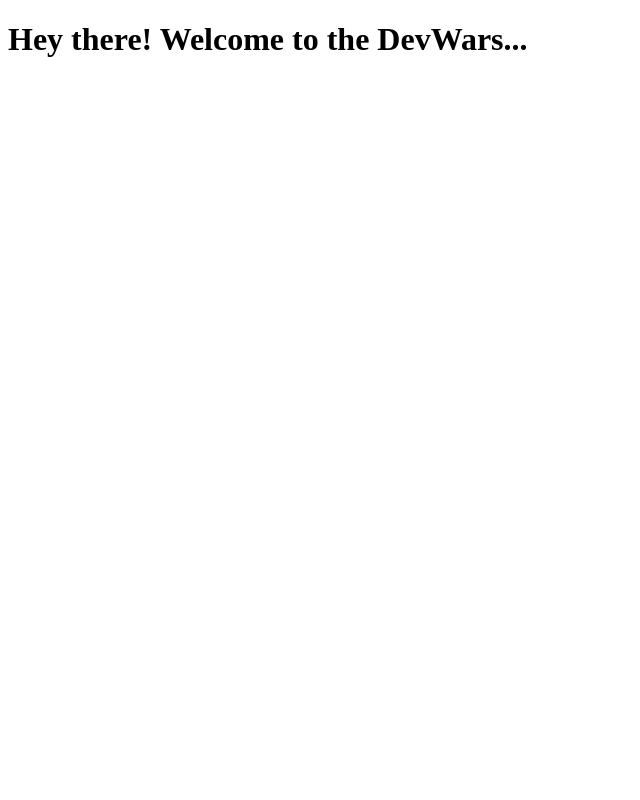
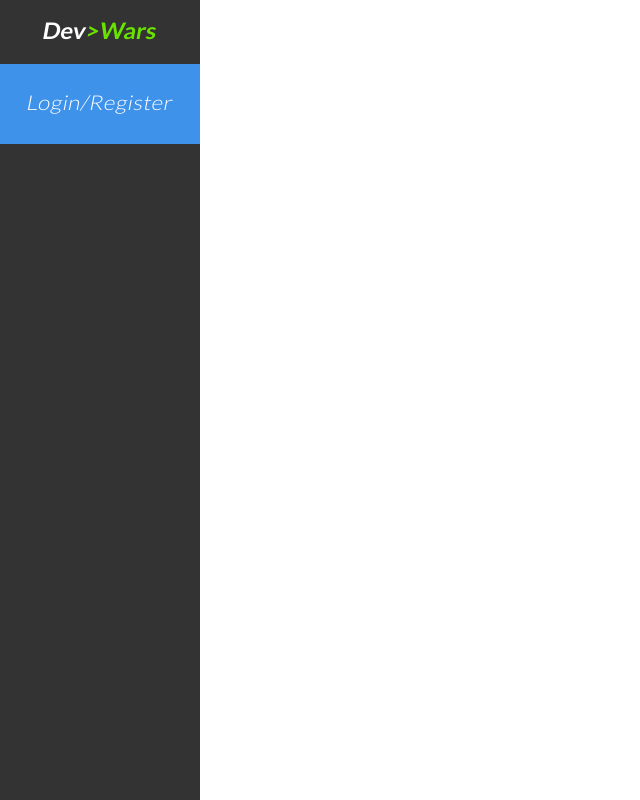
Before and after one commit to jdtdesigns/devwars, a plain HTML site: page index.html in a window 1280 px wide. Shown: the whole page, without its empty margins (0-640 px from the left). Drawn offline with nearby package versions, Linux system fonts and the light colour scheme.

Commit message:
started on sidebar

```diff
--- a/css/style.css
+++ b/css/style.css
@@ -0,0 +1,67 @@
+@import "https://fonts.googleapis.com/css?family=Lato:300,400,700";
+* {
+  margin: 0;
+  padding: 0;
+  box-sizing: border-box; }
+
+body {
+  font-family: 'Lato', sans-serif; }
+
+a {
+  text-decoration: none;
+  color: #fff; }
+
+button {
+  outline: none;
+  border: none;
+  color: #fff;
+  cursor: pointer; }
+
+.row,
+.column {
+  display: flex; }
+
+.column {
+  flex-direction: column; }
+
+.x-center {
+  justify-content: center; }
+
+.y-center {
+  align-items: center; }
+
+.split {
+  justify-content: space-between; }
+
+header {
+  background: #333;
+  width: 200px;
+  height: 100vh;
+  position: fixed;
+  left: 0;
+  top: 0;
+  padding: 15px 0; }
+  header .logo {
+    transform: skewX(-10deg) scale(1, 0.95);
+    color: #fff; }
+    header .logo span {
+      color: #69e200; }
+  header nav.main {
+    width: 100%; }
+    header nav.main #log {
+      margin-top: 20px;
+      font-family: 'Lato', sans-serif;
+      background: #3f92ea;
+      padding: 25px 0 28px;
+      width: 100%;
+      font-weight: 300;
+      letter-spacing: .025em;
+      transition: background .2s; }
+      header nav.main #log:hover {
+        background: #2e8bf1; }
+      header nav.main #log span {
+        transform: scale(1, 0.9) skewX(-10deg);
+        display: inline-block;
+        font-size: 1.7em; }
+
+/*# sourceMappingURL=style.css.map */
--- a/index.html
+++ b/index.html
@@ -1,15 +1,24 @@
 <!doctype html>
 <html lang="en">
+
 <head>
   <meta charset="UTF-8">
   <title>What kind of app are you making? lol </title>
 </head>
+<link rel="stylesheet" href="css/style.css" type="text/css" />
+
 <body>
-  <h1>Hey there! Welcome to the DevWars...</h1>
+  <header class="column y-center">
+    <h2 class="logo">Dev<span>>Wars</span></h2>
+    <nav class="main">
+      <button id="log"><span>Login/Register</span></button>
+    </nav>
+  </header>
 
 
   <script src="js/fb.js"></script>
   <script src="https://code.jquery.com/jquery-latest.min.js"></script>
   <script src="js/app.js"></script>
 </body>
+
 </html>
```
